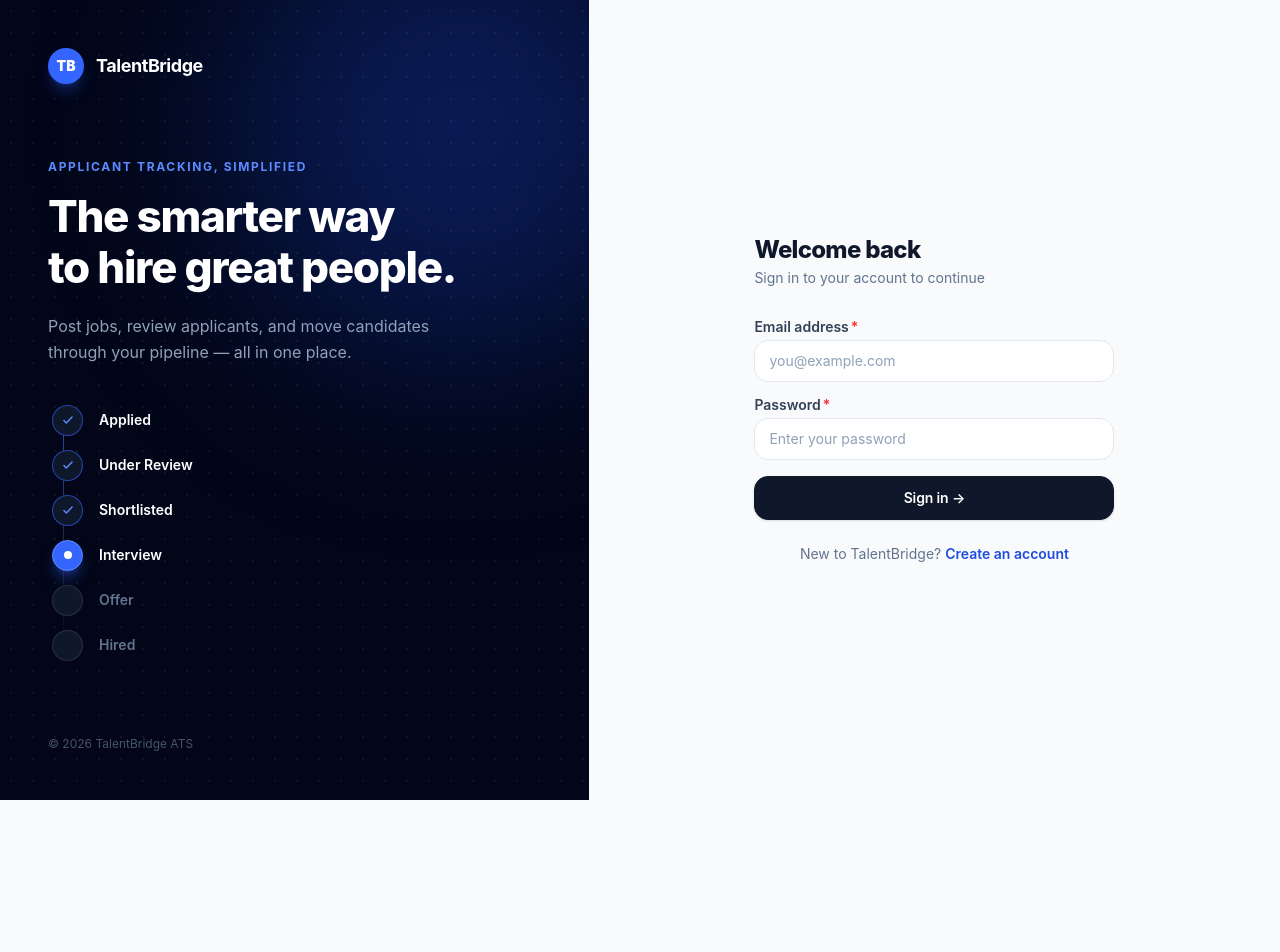
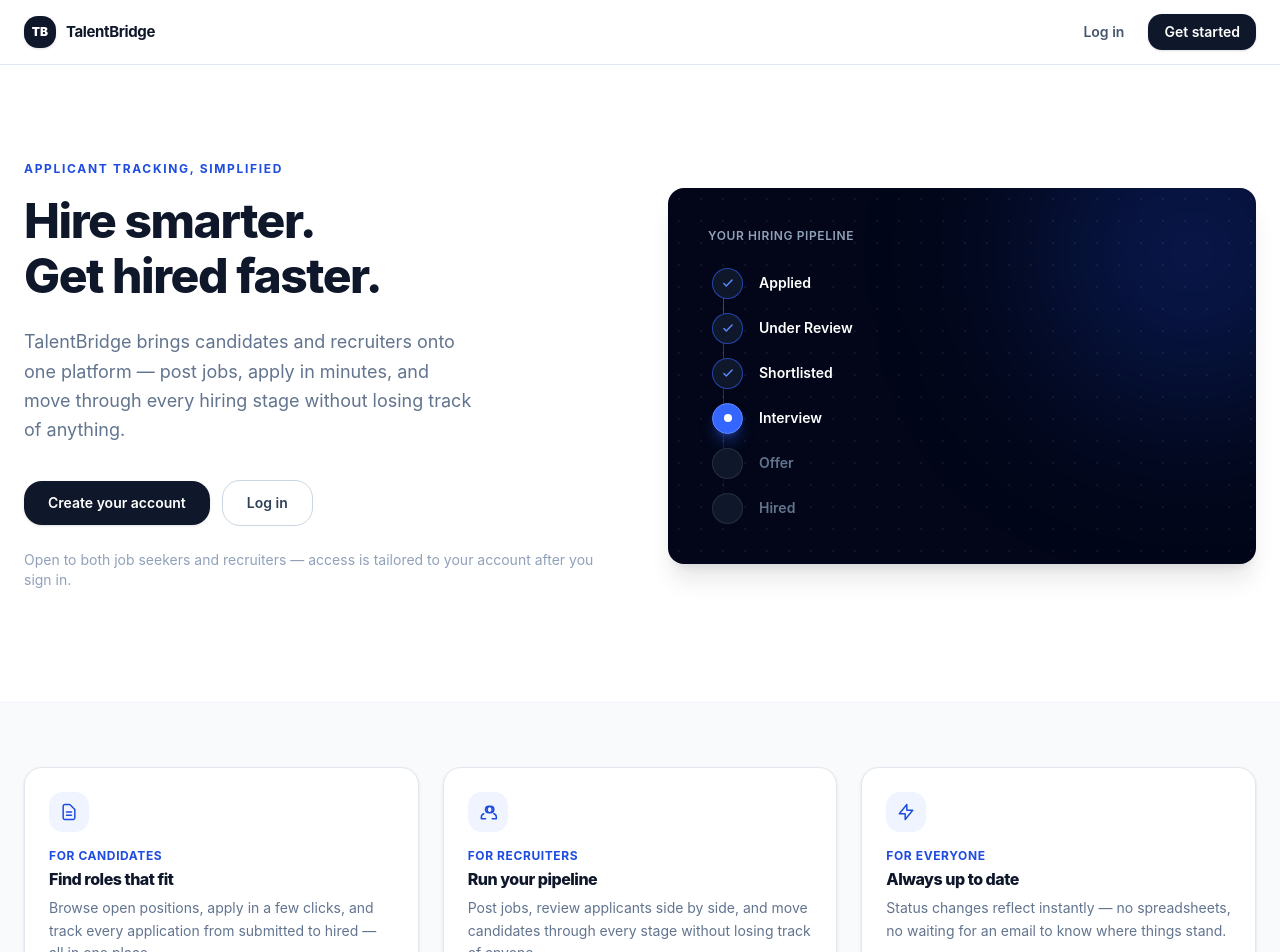
Before and after one commit to KasundiRanaweera/Application_Tracking_System-Frontend, a React (Vite) app: page / in a window 1280 px wide. Before the commit this address led to /login. Shown: the top 952 px of the page. Before the commit the page ends 800 px from the top, so only its background shows below. Built offline with nearby package versions, Linux system fonts and the light colour scheme; no server answers.

Commit message:
updated landing page

```diff
--- a/src/App.jsx
+++ b/src/App.jsx
@@ -2,6 +2,7 @@
 import { useAuth } from './auth/AuthContext'
 import { PrivateRoute, RecruiterRoute, CandidateRoute } from './routes/ProtectedRoute'
 
+import LandingPage             from './pages/LandingPage'
 import LoginPage              from './pages/LoginPage'
 import RegisterPage           from './pages/RegisterPage'
 import UnauthorizedPage       from './pages/UnauthorizedPage'
@@ -17,7 +18,10 @@
 
 function HomeRedirect() {
   const { user } = useAuth()
-  if (!user) return <Navigate to="/login" replace />
+  // Logged-out visitors see the public landing page instead of being
+  // bounced straight to /login. Logged-in users still redirect straight
+  // into their dashboard — that part of the flow is unchanged.
+  if (!user) return <LandingPage />
   if (user.role === 'RECRUITER') return <Navigate to="/recruiter/dashboard" replace />
   return <Navigate to="/jobs" replace />
 }
--- /dev/null
+++ b/src/pages/LandingPage.jsx
@@ -0,0 +1,208 @@
+import { Link } from 'react-router-dom'
+
+const PIPELINE = [
+  { label: 'Applied',      state: 'done' },
+  { label: 'Under Review', state: 'done' },
+  { label: 'Shortlisted',  state: 'done' },
+  { label: 'Interview',    state: 'active' },
+  { label: 'Offer',        state: 'pending' },
+  { label: 'Hired',        state: 'pending' },
+]
+
+const FEATURES = [
+  {
+    audience: 'For candidates',
+    title: 'Find roles that fit',
+    body: 'Browse open positions, apply in a few clicks, and track every application from submitted to hired — all in one place.',
+    icon: (
+      <path strokeLinecap="round" strokeLinejoin="round" strokeWidth={1.8}
+        d="M9 12h6m-6 4h6m2 5H7a2 2 0 01-2-2V5a2 2 0 012-2h5.586a1 1 0 01.707.293l5.414 5.414a1 1 0 01.293.707V19a2 2 0 01-2 2z" />
+    ),
+  },
+  {
+    audience: 'For recruiters',
+    title: 'Run your pipeline',
+    body: 'Post jobs, review applicants side by side, and move candidates through every stage without losing track of anyone.',
+    icon: (
+      <path strokeLinecap="round" strokeLinejoin="round" strokeWidth={1.8}
+        d="M17 20h5v-2a4 4 0 00-3-3.87M9 20H4v-2a4 4 0 013-3.87m6-1.13a4 4 0 100-8 4 4 0 000 8zm6-4a4 4 0 11-8 0 4 4 0 018 0z" />
+    ),
+  },
+  {
+    audience: 'For everyone',
+    title: 'Always up to date',
+    body: 'Status changes reflect instantly — no spreadsheets, no waiting for an email to know where things stand.',
+    icon: (
+      <path strokeLinecap="round" strokeLinejoin="round" strokeWidth={1.8}
+        d="M13 10V3L4 14h7v7l9-11h-7z" />
+    ),
+  },
+]
+
+export default function LandingPage() {
+  return (
+    <div className="min-h-screen bg-white">
+      {/* Public nav */}
+      <header className="border-b border-slate-200">
+        <div className="max-w-7xl mx-auto px-6 h-16 flex items-center justify-between">
+          <Link to="/" className="flex items-center gap-2.5">
+            <div className="w-8 h-8 bg-slate-900 rounded-lg flex items-center
+              justify-center shadow-sm">
+              <span className="text-white font-black text-xs">TB</span>
+            </div>
+            <span className="font-display font-bold text-slate-900 text-[15px]
+              tracking-tight">
+              TalentBridge
+            </span>
+          </Link>
+
+          <div className="flex items-center gap-3">
+            <Link to="/login"
+              className="text-sm font-semibold text-slate-600 hover:text-slate-900
+                px-3 py-2 rounded-lg transition-colors">
+              Log in
+            </Link>
+            <Link to="/register"
+              className="text-sm font-semibold text-white bg-slate-900
+                hover:bg-slate-800 px-4 py-2 rounded-lg shadow-sm
+                hover:shadow-md transition-all">
+              Get started
+            </Link>
+          </div>
+        </div>
+      </header>
+
+      {/* Hero */}
+      <section className="max-w-7xl mx-auto px-6 pt-16 pb-20 lg:pt-24 lg:pb-28
+        grid lg:grid-cols-2 gap-14 items-center">
+
+        <div>
+          <p className="text-brand-600 text-xs font-bold uppercase
+            tracking-[0.14em] mb-4">
+            Applicant Tracking, Simplified
+          </p>
+          <h1 className="text-[2.75rem] lg:text-5xl font-extrabold text-slate-900
+            leading-[1.08] tracking-tight mb-6">
+            Hire smarter.<br />Get hired faster.
+          </h1>
+          <p className="text-slate-500 text-lg leading-relaxed mb-9 max-w-md">
+            TalentBridge brings candidates and recruiters onto one platform —
+            post jobs, apply in minutes, and move through every hiring stage
+            without losing track of anything.
+          </p>
+
+          <div className="flex flex-wrap items-center gap-3">
+            <Link to="/register"
+              className="inline-flex items-center justify-center text-sm
+                font-semibold text-white bg-slate-900 hover:bg-slate-800
+                px-6 py-3 rounded-xl shadow-sm hover:shadow-lg
+                hover:shadow-slate-900/15 active:scale-[0.98] transition-all">
+              Create your account
+            </Link>
+            <Link to="/login"
+              className="inline-flex items-center justify-center text-sm
+                font-semibold text-slate-700 bg-white border border-slate-300
+                hover:border-slate-400 hover:bg-slate-50 px-6 py-3 rounded-xl
+                transition-all">
+              Log in
+            </Link>
+          </div>
+
+          <p className="text-slate-400 text-sm mt-6">
+            Open to both job seekers and recruiters — access is tailored to
+            your account after you sign in.
+          </p>
+        </div>
+
+        {/* Visual: same pipeline-ladder motif used on auth pages, for a
+            consistent brand thread from marketing page into the app. */}
+        <div className="relative rounded-2xl bg-slate-950 p-10 overflow-hidden
+          shadow-xl shadow-slate-900/10">
+          <div className="absolute -top-20 -right-20 w-72 h-72 bg-brand-600/30
+            rounded-full blur-[90px] pointer-events-none" />
+          <div className="absolute inset-0 bg-grid-dots opacity-40 pointer-events-none" />
+
+          <p className="relative z-10 text-slate-400 text-xs font-semibold
+            uppercase tracking-wider mb-6">
+            Your hiring pipeline
+          </p>
+
+          <div className="relative z-10 pl-1">
+            <div className="absolute left-[15px] top-2 bottom-2 w-px
+              bg-gradient-to-b from-brand-500/70 via-white/15 to-transparent" />
+            <div className="space-y-3.5">
+              {PIPELINE.map(({ label, state }) => (
+                <div key={label} className="relative flex items-center gap-4">
+                  <div className={[
+                    'relative z-10 w-[31px] h-[31px] rounded-full flex-shrink-0',
+                    'flex items-center justify-center border',
+                    state === 'active'
+                      ? 'bg-brand-500 border-brand-400 shadow-lg shadow-brand-500/40'
+                      : state === 'done'
+                        ? 'bg-slate-900 border-brand-500/60'
+                        : 'bg-slate-900 border-white/10',
+                  ].join(' ')}>
+                    {state === 'done' && (
+                      <svg className="w-3.5 h-3.5 text-brand-400" fill="none"
+                        stroke="currentColor" viewBox="0 0 24 24">
+                        <path strokeLinecap="round" strokeLinejoin="round"
+                          strokeWidth={2.5} d="M5 13l4 4L19 7" />
+                      </svg>
+                    )}
+                    {state === 'active' && (
+                      <div className="w-2 h-2 rounded-full bg-white" />
+                    )}
+                  </div>
+                  <span className={[
+                    'text-sm font-semibold',
+                    state === 'pending' ? 'text-slate-500' : 'text-white',
+                  ].join(' ')}>
+                    {label}
+                  </span>
+                </div>
+              ))}
+            </div>
+          </div>
+        </div>
+      </section>
+
+      {/* Feature strip */}
+      <section className="border-t border-slate-100 bg-slate-50">
+        <div className="max-w-7xl mx-auto px-6 py-16">
+          <div className="grid sm:grid-cols-3 gap-6">
+            {FEATURES.map(({ audience, title, body, icon }) => (
+              <div key={title}
+                className="bg-white rounded-xl border border-slate-200 p-6
+                  shadow-sm">
+                <div className="w-10 h-10 rounded-lg bg-brand-50 text-brand-600
+                  flex items-center justify-center mb-4">
+                  <svg className="w-5 h-5" fill="none" stroke="currentColor"
+                    viewBox="0 0 24 24">
+                    {icon}
+                  </svg>
+                </div>
+                <p className="text-brand-600 text-xs font-bold uppercase
+                  tracking-wider mb-1.5">
+                  {audience}
+                </p>
+                <h3 className="text-slate-900 text-base mb-2">{title}</h3>
+                <p className="text-slate-500 text-sm leading-relaxed">{body}</p>
+              </div>
+            ))}
+          </div>
+        </div>
+      </section>
+
+      <footer className="border-t border-slate-200">
+        <div className="max-w-7xl mx-auto px-6 py-8 flex items-center
+          justify-between text-xs text-slate-400">
+          <span>© {new Date().getFullYear()} TalentBridge ATS</span>
+          <div className="flex items-center gap-5">
+            <Link to="/login" className="hover:text-slate-600">Log in</Link>
+            <Link to="/register" className="hover:text-slate-600">Sign up</Link>
+          </div>
+        </div>
+      </footer>
+    </div>
+  )
+}
```
